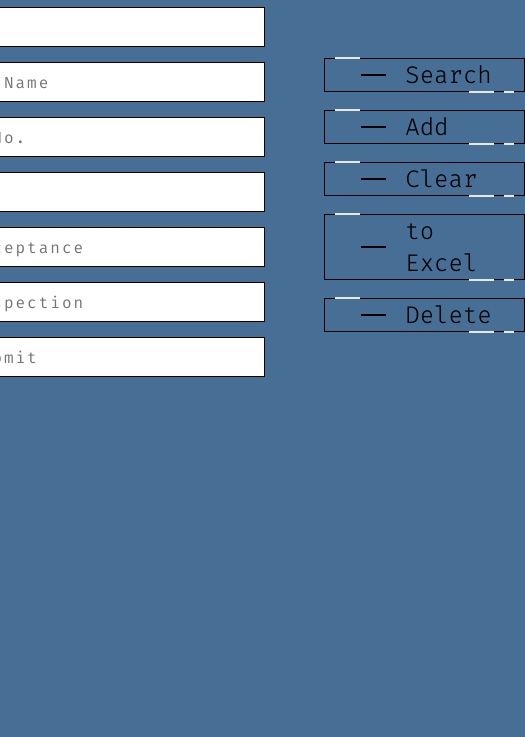
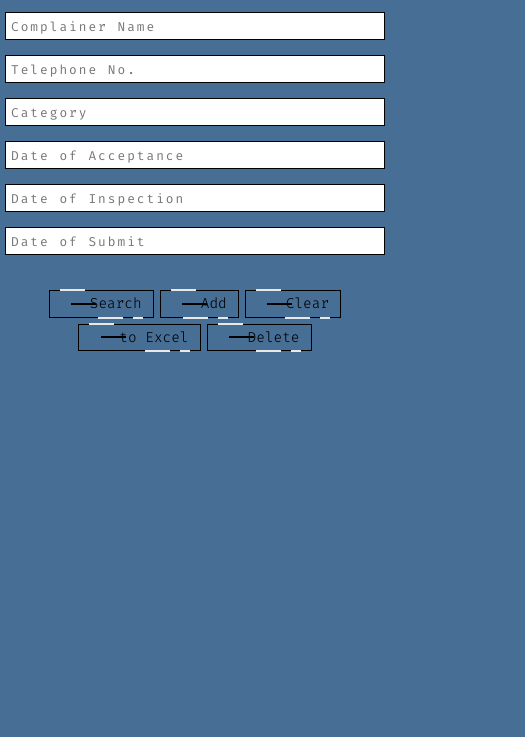
Before and after one commit to Mugatiya-dotcom/webApp, a plain HTML site: page index.html in a window 390 px wide. Shown: the part 107-844 px from the top of the page, 525 px wide, since content can reach past the window. Drawn offline with Linux system fonts and the light colour scheme; a web font is replaced by a local one.

Commit message:
Enhance responsive design with media queries for improved layout on smaller screens

```diff
--- a/index.css
+++ b/index.css
@@ -177,3 +177,68 @@ th,
 td {
   text-align: left;
 }
+
+@media (max-width: 900px) {
+  .sent {
+    flex-direction: column;
+    gap: 20px;
+    align-items: stretch;
+  }
+  .input-container {
+    min-width: unset;
+    max-width: 100%;
+    width: 100%;
+  }
+  .buttonz {
+    flex-direction: row;
+    flex-wrap: wrap;
+    gap: 10px;
+    margin-left: 0;
+    justify-content: center;
+    align-items: center;
+  }
+  .fancy {
+    font-size: 1.1rem;
+    padding: 0.5rem 1.2rem;
+    margin-bottom: 0;
+  }
+}
+@media (max-width: 600px) {
+  .top {
+    margin-bottom: 10px;
+  }
+  .topic h1 {
+    font-size: 2rem;
+  }
+  .input {
+    font-size: 0.95rem;
+    height: 36px;
+    padding: 8px;
+  }
+  .input-container {
+    padding: 0 5px;
+  }
+  .buttonz {
+    gap: 6px;
+  }
+  table {
+    font-size: 0.9rem;
+  }
+  th, td {
+    padding: 6px;
+  }
+}
+@media (max-width: 400px) {
+  .topic h1 {
+    font-size: 1.2rem;
+  }
+  .input {
+    font-size: 0.8rem;
+    height: 28px;
+    padding: 5px;
+  }
+  .fancy {
+    font-size: 0.9rem;
+    padding: 0.2rem 0.7rem;
+  }
+}
```
